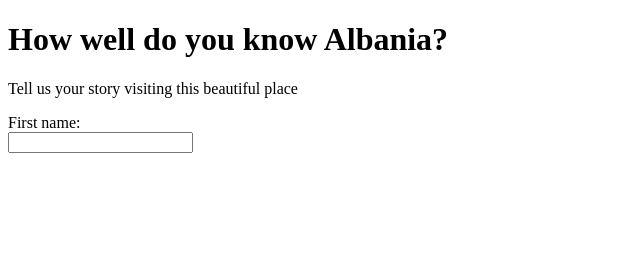
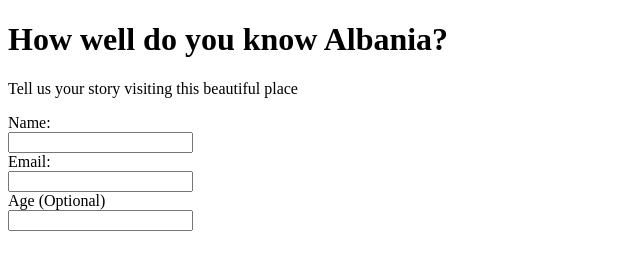
Before and after one commit to myelin0/Survey-Form, a plain HTML site: page index.html in a window 1280 px wide. Shown: the whole page, without its empty margins (0-640 px from the left). Drawn offline with Linux system fonts and the light colour scheme.

Commit message:
Added Email and Age input
I have added the input for email and age.

```diff
--- a/index.html
+++ b/index.html
@@ -10,11 +10,14 @@
     <h1 id="title">How well do you know Albania?</h1>
     <p id="description">Tell us your story visiting this beautiful place</p>
     <form id="survey-form" action="">
-        <label for="name">First name:</label><br>
-        <input id="name"type="text" required>
+        <label for="name">Name:</label><br>
+        <input id="name"type="text" required><br>
 
+        <label for="email">Email:</label><br>
+        <input id="email" type="email" required><br>
 
-
+        <label for="">Age (Optional)</label><br>
+        <input id="number" type="number" min="18"><br>
 
     </form>
 </body>
```
